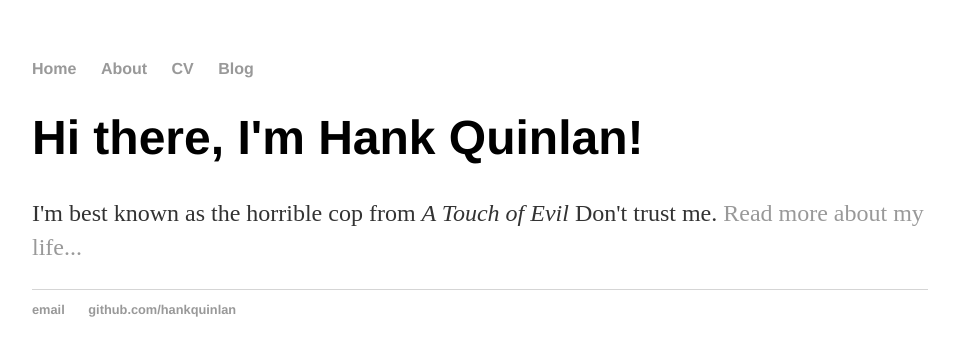
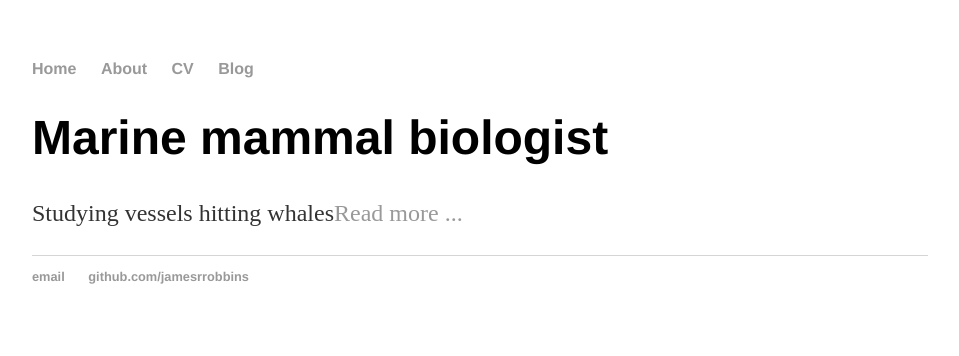
Before and after one commit to Jamesrrobbins/jamesrrobbins.github.io, a Jekyll site: the page index.html, which Jekyll copies as it is, in a window 1280 px wide. Shown: the top 356 px of the page, without its empty margins (160-1119 px from the left). Built offline with Jekyll 4.4.1, drawn with Linux system fonts in a browser that asks for light colours.

Commit message:
Update index.html

```diff
--- a/index.html
+++ b/index.html
@@ -2,7 +2,7 @@
 <!DOCTYPE html>
 <html>
 	<head>
-		<title>Hank Quinlan, Horrible Cop</title>
+		<title>James Robbins</title>
 		<!-- link to main stylesheet -->
 		<link rel="stylesheet" type="text/css" href="/css/main.css">
 	</head>
@@ -17,14 +17,14 @@
 		</nav>
 		<div class="container">
     		<div class="blurb">
-        		<h1>Hi there, I'm Hank Quinlan!</h1>
-				<p>I'm best known as the horrible cop from <em>A Touch of Evil</em> Don't trust me. <a href="/about">Read more about my life...</a></p>
+        		<h1>Marine mammal biologist</h1>
+				<p>Studying vessels hitting whales<a href="/about">Read more ...</a></p>
     		</div><!-- /.blurb -->
 		</div><!-- /.container -->
 		<footer>
     		<ul>
-        		<li><a href="mailto:hankquinlanhub@gmail.com">email</a></li>
-        		<li><a href="https://github.com/hankquinlan">github.com/hankquinlan</a></li>
+        		<li><a href="mailto:james.robbins1@myport.ac.uk">email</a></li>
+        		<li><a href="https://github.com/jamesrrobbins">github.com/jamesrrobbins</a></li>
 			</ul>
 		</footer>
 	</body>
```
